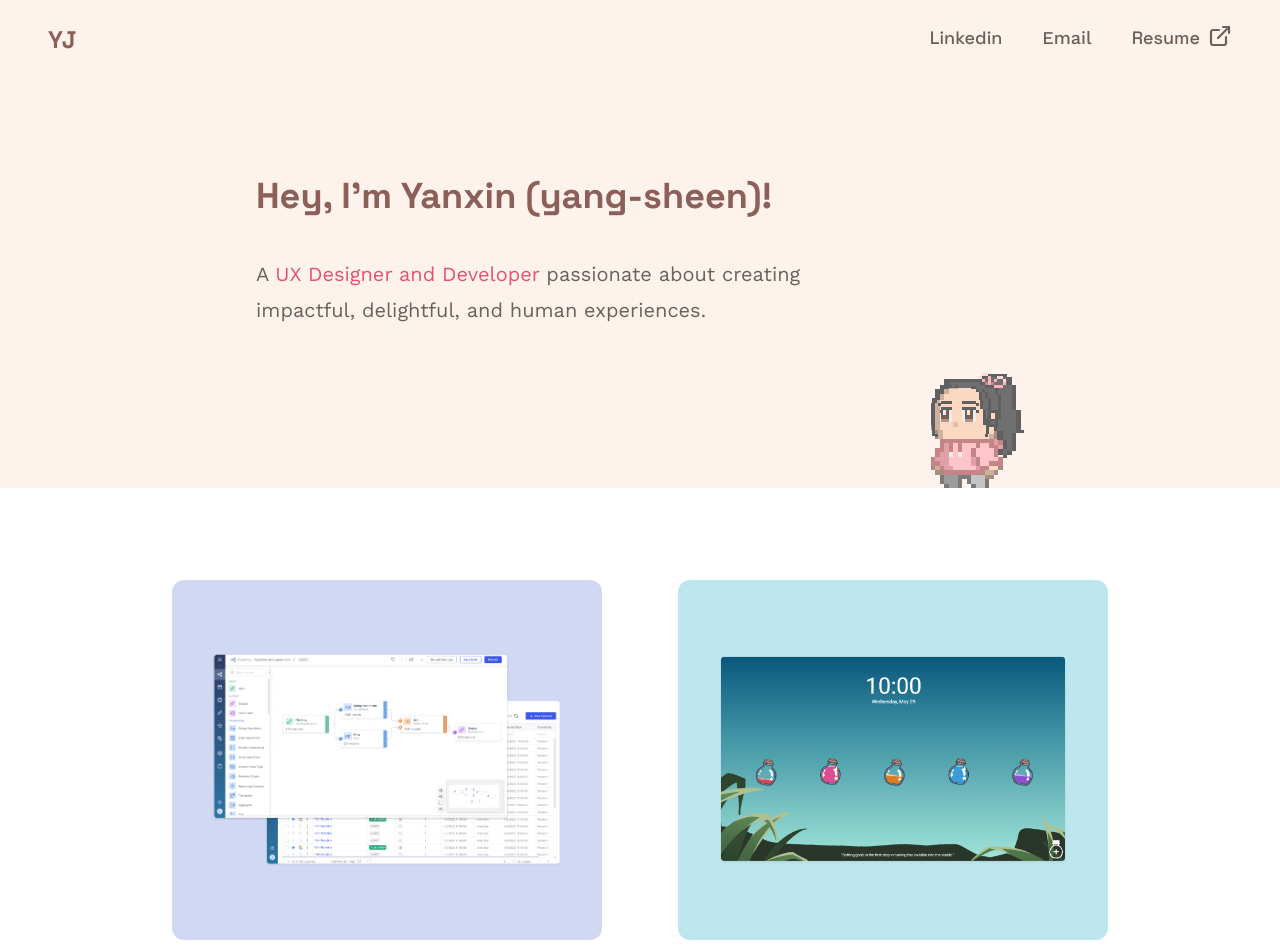
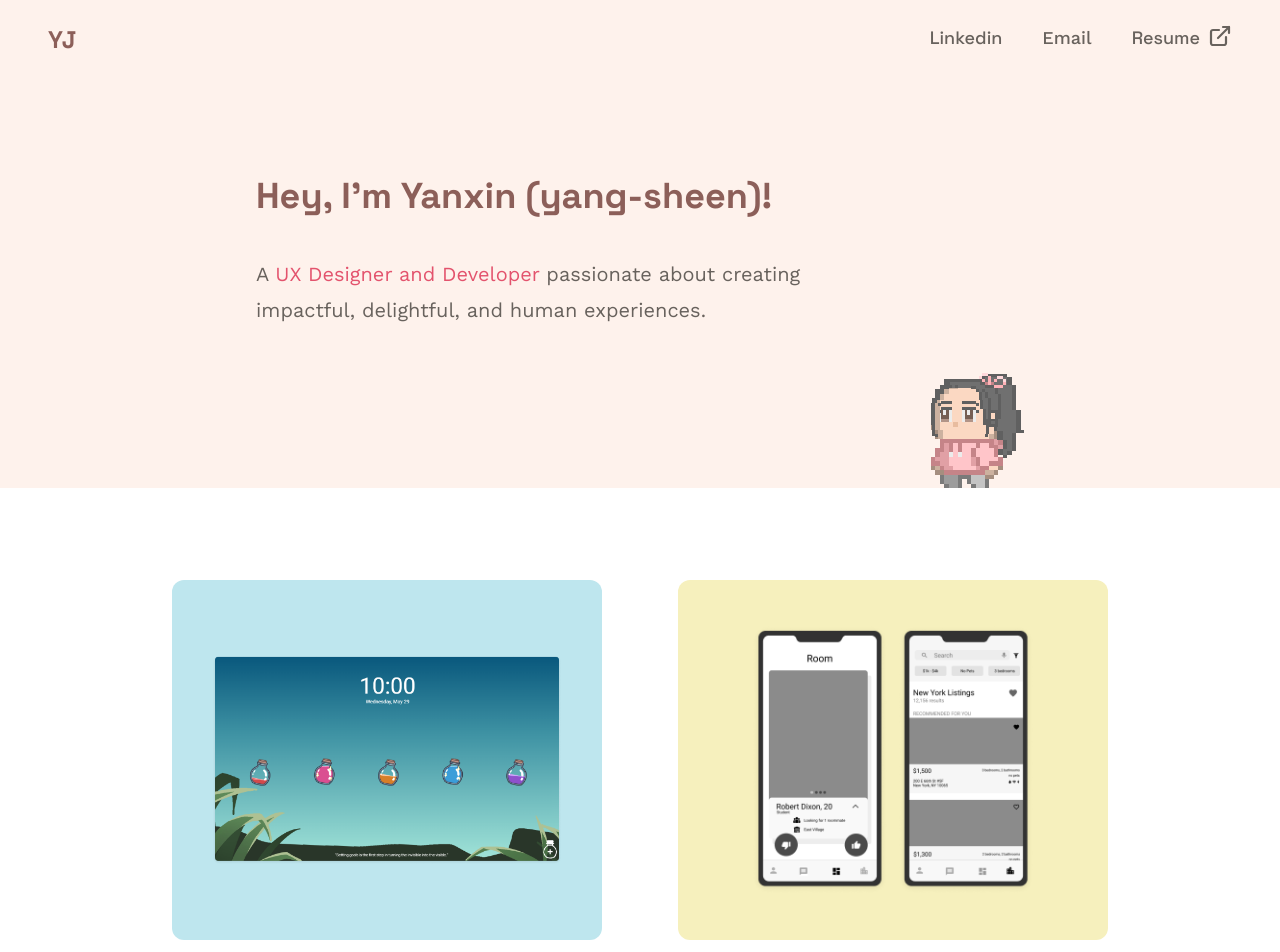
Before and after one commit to yanxinnn/portfolio, a Next.js app: page / in a window 1280 px wide. Shown: the top 952 px of the page. Built offline with nearby package versions, Linux system fonts and the light colour scheme.

Commit message:
temp remove pypeline

```diff
--- a/src/app/page.tsx
+++ b/src/app/page.tsx
@@ -33,14 +33,14 @@ export default function Home() {
       {/* Projects */}
       <div className="bg-white self-stretch pt-16 pb-24 px-8 sm:px-12">
         <div className="grid grid-cols-1 lg:grid-cols-2 max-w-[62rem] m-auto gap-x-5 gap-y-12">
-          <ProjectCard
+          {/* <ProjectCard
             title="Pypeline"
             pageLink="pypeline"
-            image="images/pypeLine/pypeLine.png"
+            image="images/pypeline/pypeline.png"
             backgroundColor="bg-[#D1D8F3]"
             tags={["SaaS", "Data Lifecycle Management"]}
             description="A SaaS application empowering data professionals to streamline data lifecycle operations."
-          />
+          /> */}
           <ProjectCard
             title="Float-it Notes"
             pageLink="float-it-notes"
```
